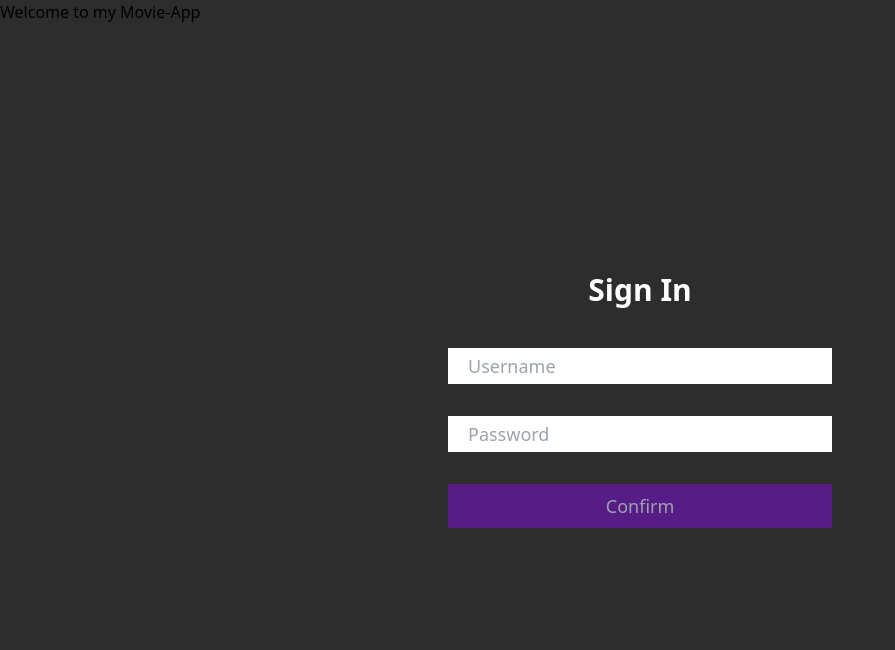
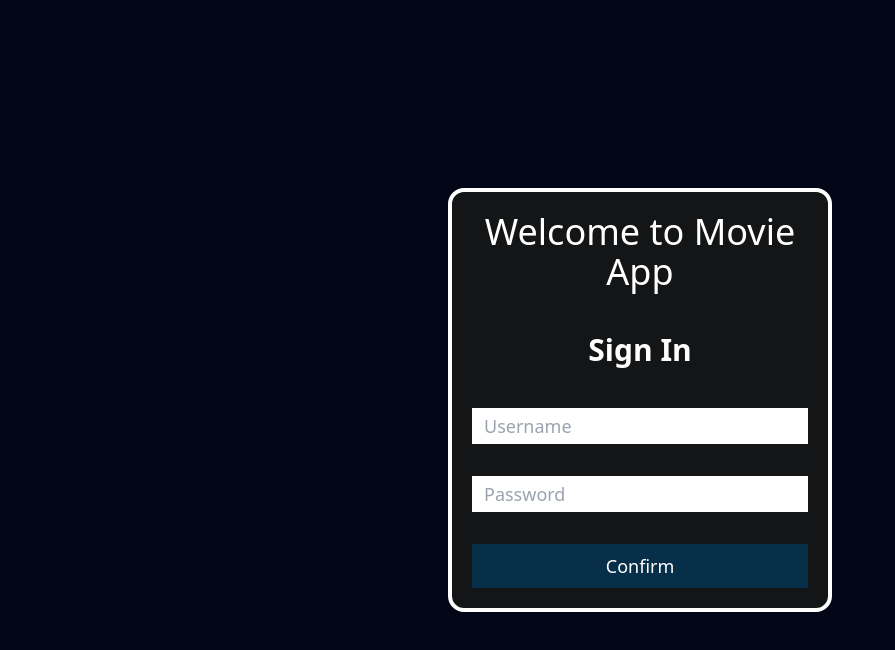
Before and after one commit to Conke99/my-movie-app, a React (Create React App) app: page / in a window 1280 px wide. Shown: the top 650 px of the page, without its empty margins (0-895 px from the left). Built offline with nearby package versions, Linux system fonts and the light colour scheme.

Commit message:
Ui builed

```diff
--- a/src/components/Login/LoginForm.js
+++ b/src/components/Login/LoginForm.js
@@ -8,6 +8,7 @@ const LoginForm = () => {
 
   const [username, setUsername] = useState("");
   const [password, setPassword] = useState("");
+  const [error, setError] = useState("");
 
   const handleUsernameChange = (e) => {
     setUsername(e.target.value);
@@ -25,7 +26,7 @@ const LoginForm = () => {
       localStorage.setItem("access_token", access_token);
       navigate("/home");
     } catch (error) {
-      // TODO: display error messages
+      setError(error.response.data.error);
       console.error("Login failed:", error);
     }
   };
@@ -33,7 +34,7 @@ const LoginForm = () => {
   return (
     <form onSubmit={handleSubmit} className="w-full flex flex-col">
       <input
-        className="w-full h-9 mb-8 text-lg pl-5"
+        className="w-full h-9 mb-8 text-lg pl-3"
         type="text"
         id="username"
         placeholder="Username"
@@ -42,7 +43,7 @@ const LoginForm = () => {
       />
 
       <input
-        className="w-full h-9 mb-8 text-lg pl-5"
+        className="w-full h-9 mb-8 text-lg pl-3"
         type="password"
         id="password"
         placeholder="Password"
@@ -51,11 +52,16 @@ const LoginForm = () => {
       />
 
       <button
-        className="w-full bg-purple-900 h-11 text-gray-400 text-lg"
+        className="w-full bg-sky-950 h-11 text-white text-lg"
         type="submit"
       >
         Confirm
       </button>
+      {error && (
+        <div className="text-red-500 mt-2">
+          <p>{error}</p>
+        </div>
+      )}
     </form>
   );
 };
--- a/src/components/MovieCard/MovieCard.js
+++ b/src/components/MovieCard/MovieCard.js
@@ -1,12 +1,14 @@
 import React from "react";
 
 const MovieCard = ({ movie, isActive }) => {
-  const { title, poster_path, overview, vote_average } = movie;
+  const { title, poster_path } = movie;
 
   return (
     <div className="text-white text-center">
       <div
-        className={`${isActive ? "border-4 border-red-900" : ""} inline-block`}
+        className={`${
+          isActive ? "border-4 border-red-900 rounded-lg" : ""
+        } inline-block`}
       >
         <img
           src={`https://image.tmdb.org/t/p/w500/${poster_path}`}
--- a/src/pages/Home.js
+++ b/src/pages/Home.js
@@ -125,9 +125,9 @@ const Home = () => {
   }, [handleEnterPress]);
 
   return (
-    <div className="bg-black min-h-screen text-white">
+    <div className="bg-slate-950 min-h-screen text-white">
       <h1 className="text-3xl font-bold text-center pt-8">
-        Select your movie using arrow keys on your keyboard{" "}
+        Select your movie using arrow keys on your keyboard
       </h1>
       <div className="flex flex-col justify-center items-center h-full w-full">
         {genresData.genres.map((genre, index) => (
--- a/src/pages/Login.js
+++ b/src/pages/Login.js
@@ -4,15 +4,10 @@ import LoginForm from "../components/Login/LoginForm";
 
 const LoginPage = () => {
   return (
-    <div className="relative h-screen bg-neutral-900/90">
-      {/* <img
-        src="/LoginPageImg/mountain.jpg"
-        alt="login background"
-        className="absolute object-cover w-full h-full"
-      /> */}
-      <h1>Welcome to my Movie-App</h1>
+    <div className="relative h-screen bg-slate-950">
       <div className="absolute inset-0 flex justify-center items-center z-10">
-        <div className="text-center w-96">
+        <div className="text-center w-96 border-4 border-white p-5 rounded-2xl  bg-neutral-900/90">
+          <h1 className="text-4xl mb-10 text-white">Welcome to Movie App</h1>
           <h2 className="text-3xl font-bold mb-10 text-white">Sign In</h2>
           <LoginForm />
         </div>
```
